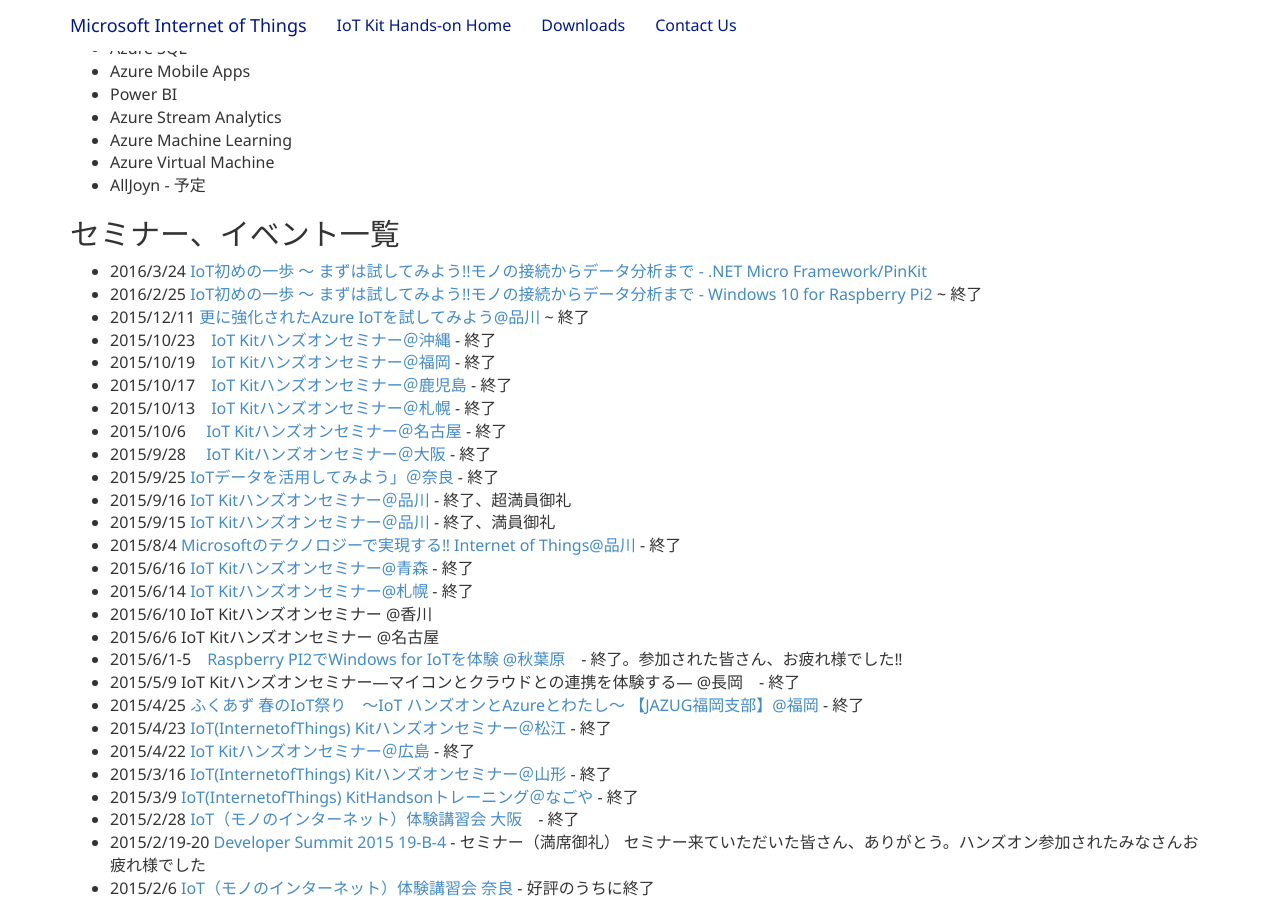
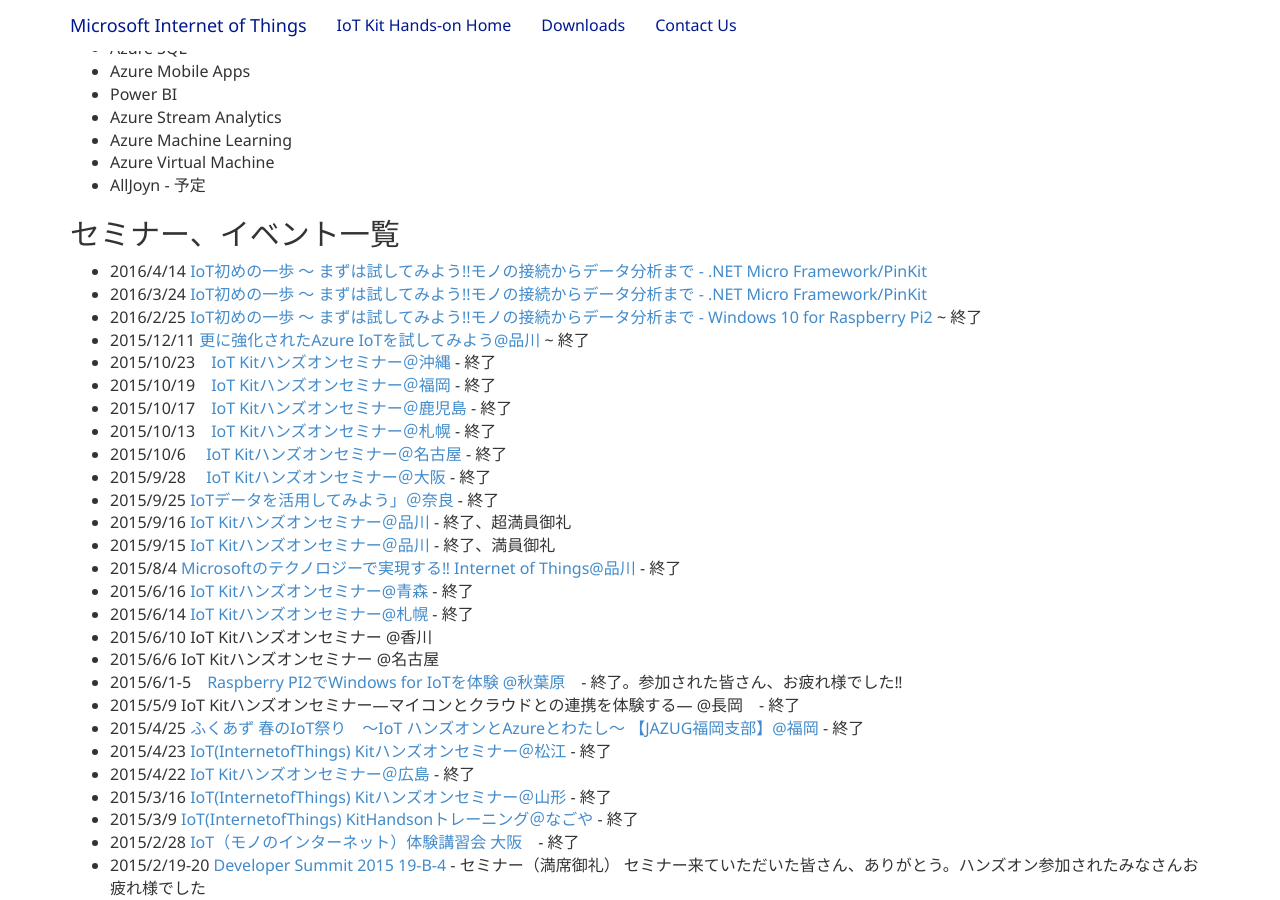
Before and after one commit to ms-iotkithol-jp/ms-iotkithol-jp.github.io, a Jekyll site: the page built from HowToLearn.md, in a window 1280 px wide and 900 px high, scrolled down 882 px. Built offline with Jekyll 4.4.1, drawn with Linux system fonts in a browser that asks for light colours.

Commit message:
Update Seminar Information

```diff
--- a/HowToLearn.md
+++ b/HowToLearn.md
@@ -36,6 +36,7 @@
 
 ## セミナー、イベント一覧
 
+* 2016/4/14 [IoT初めの一歩 ～ まずは試してみよう!!モノの接続からデータ分析まで - .NET Micro Framework/PinKit](https://www.microsoftevents.com/profile/form/index.cfm?PKformID=0x158993dd86)
 * 2016/3/24 [IoT初めの一歩 ～ まずは試してみよう!!モノの接続からデータ分析まで - .NET Micro Framework/PinKit](https://msevents.microsoft.com/CUI/EventDetail.aspx?EventID=1032737582&Culture=ja-JP&community=0)
 * 2016/2/25 [IoT初めの一歩 ～ まずは試してみよう!!モノの接続からデータ分析まで - Windows 10 for Raspberry Pi2](https://www.microsoftevents.com/profile/form/index.cfm?PKformID=0x9424153fd) ~ 終了
 * 2015/12/11 [更に強化されたAzure IoTを試してみよう@品川](http://www.microsoft.com/click/services/Redirect2.ashx?CR_EAC=300322593) ~ 終了
```
